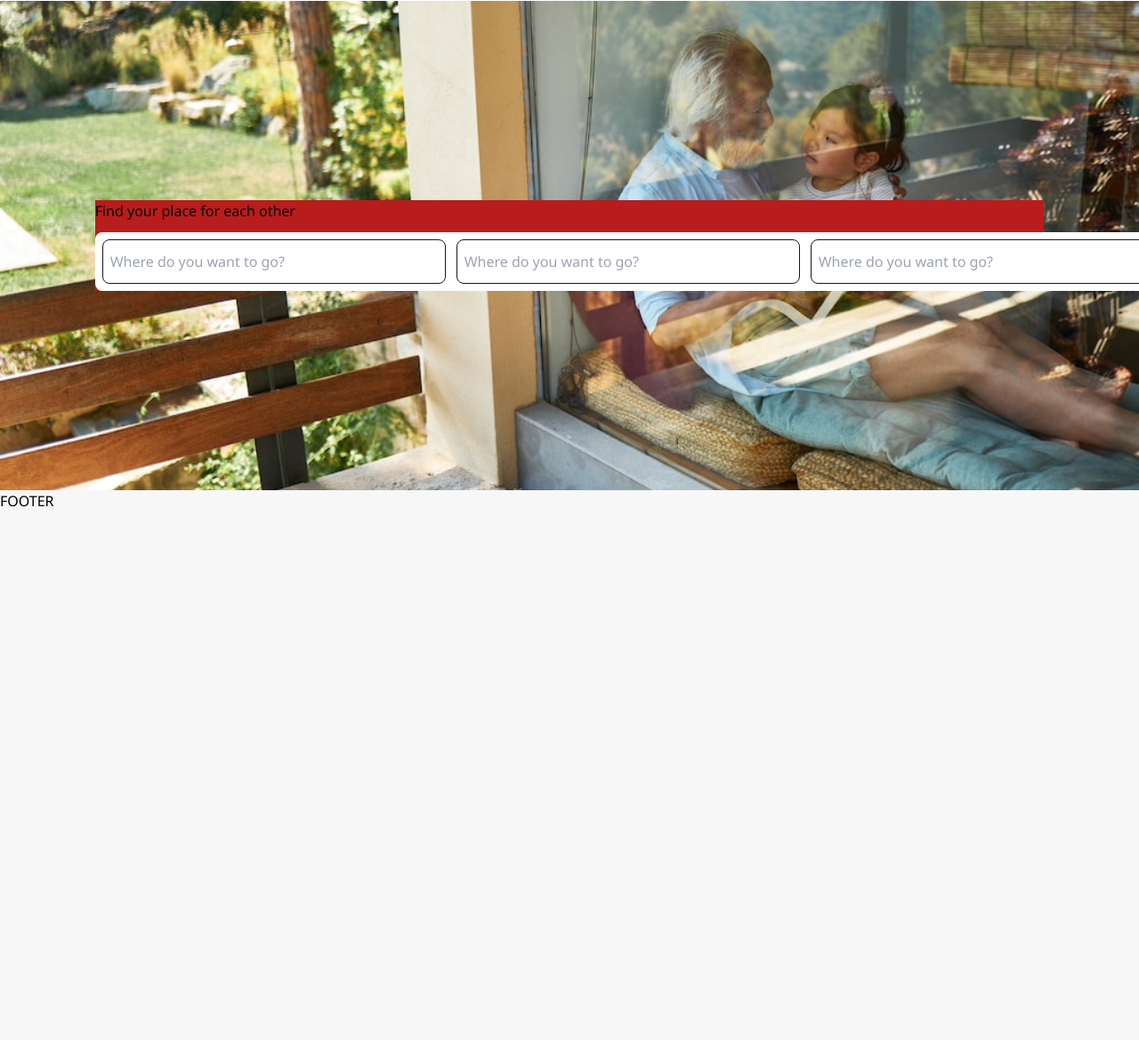
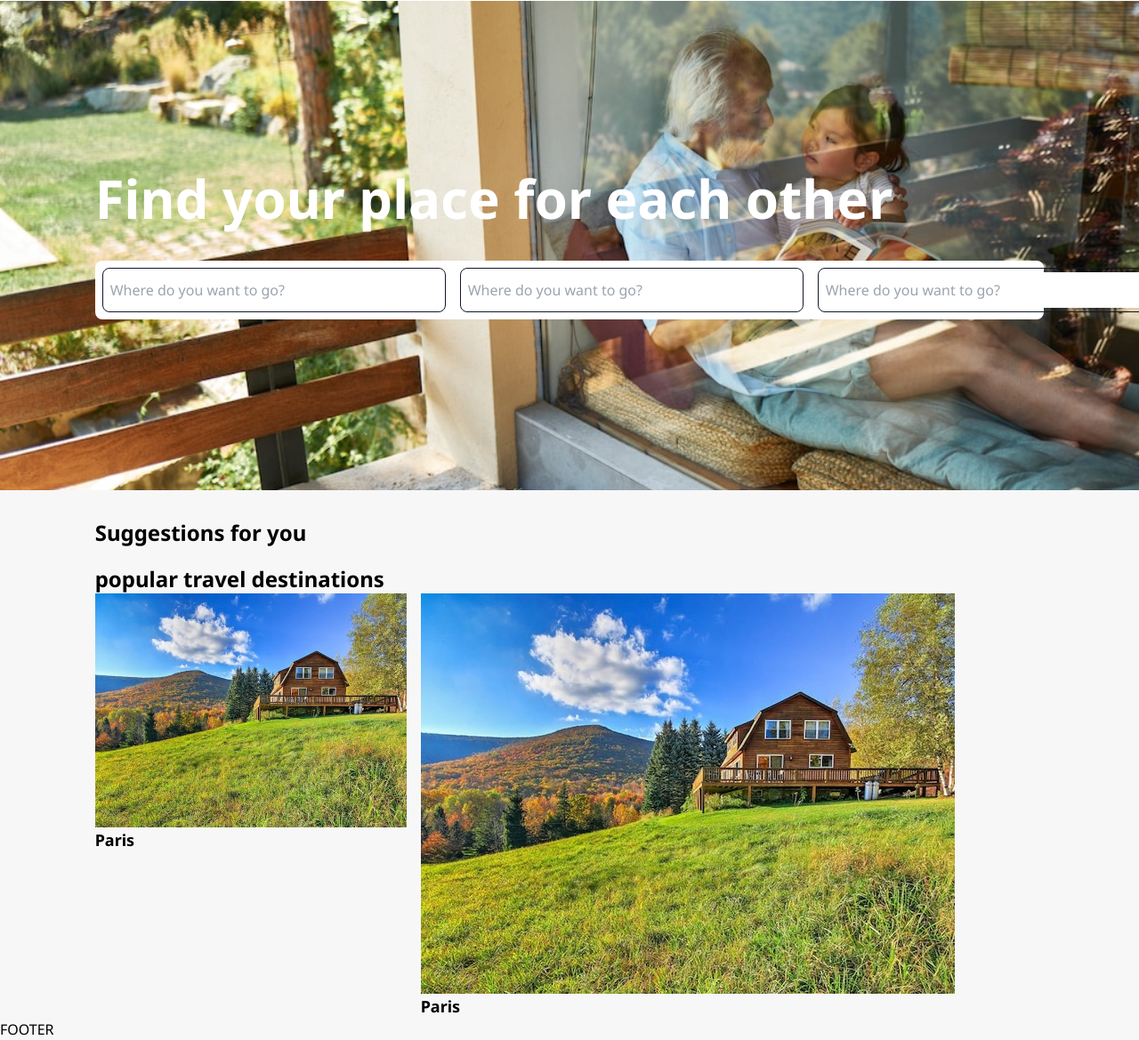
Before and after one commit to sostene12/The-Gym---web-clone, a website: page index.html in a window 1280 px wide. Shown: the part 79-1248 px from the top of the page at 89% size. Before the commit the page ends 800 px from the top, so only its background shows below. Drawn offline with Linux system fonts and the light colour scheme.

Commit message:
creating image cards

```diff
--- a/index.html
+++ b/index.html
@@ -49,9 +49,11 @@
         style="background-image: url('./images/heroimg.png')"
         class="flex items-center justify-center w-full h-[550px] bg-cover bg-center bg-no-repeat"
       >
-        <main class="w-10/12 mx-auto flex flex-col space-y-3 bg-red-700">
-          <h2>Find your place for each other</h2>
-          <div class="bg-white rounded-lg p-2 mx-auto flex space-x-3">
+        <main class="w-10/12 mx-auto flex flex-col space-y-10">
+          <h2 class="text-white font-bold text-6xl">
+            Find your place for each other
+          </h2>
+          <div class="bg-white rounded-lg p-2 flex space-x-4">
             <div class="border border-1 border-gray-900 rounded-lg py-1">
               <div class="icon"></div>
               <input
@@ -79,6 +81,22 @@
           </div>
         </main>
       </section>
+      <section class="mt-8 w-10/12 mx-auto flex flex-col space-y-5">
+        <div class="text-2xl font-bold">Suggestions for you</div>
+        <div class="flex flex-col">
+          <h1 class="font-bold text-2xl">popular travel destinations</h1>
+          <div class="flex space-x-4">
+            <div class="flex flex-col w-[350px] h-[120px]">
+              <img src="./images/cabin.jpg" alt="Paris"  />
+              <div class="text-lg font-bold">Paris</div>
+            </div>
+            <div class="flex flex-col">
+              <img src="./images/cabin.jpg" alt="Paris" />
+              <div class="text-lg font-bold">Paris</div>
+            </div>
+          </div>
+        </div>
+      </section>
       <section>
         <footer>FOOTER</footer>
       </section>
```
Also changed, not shown: styles.css.
